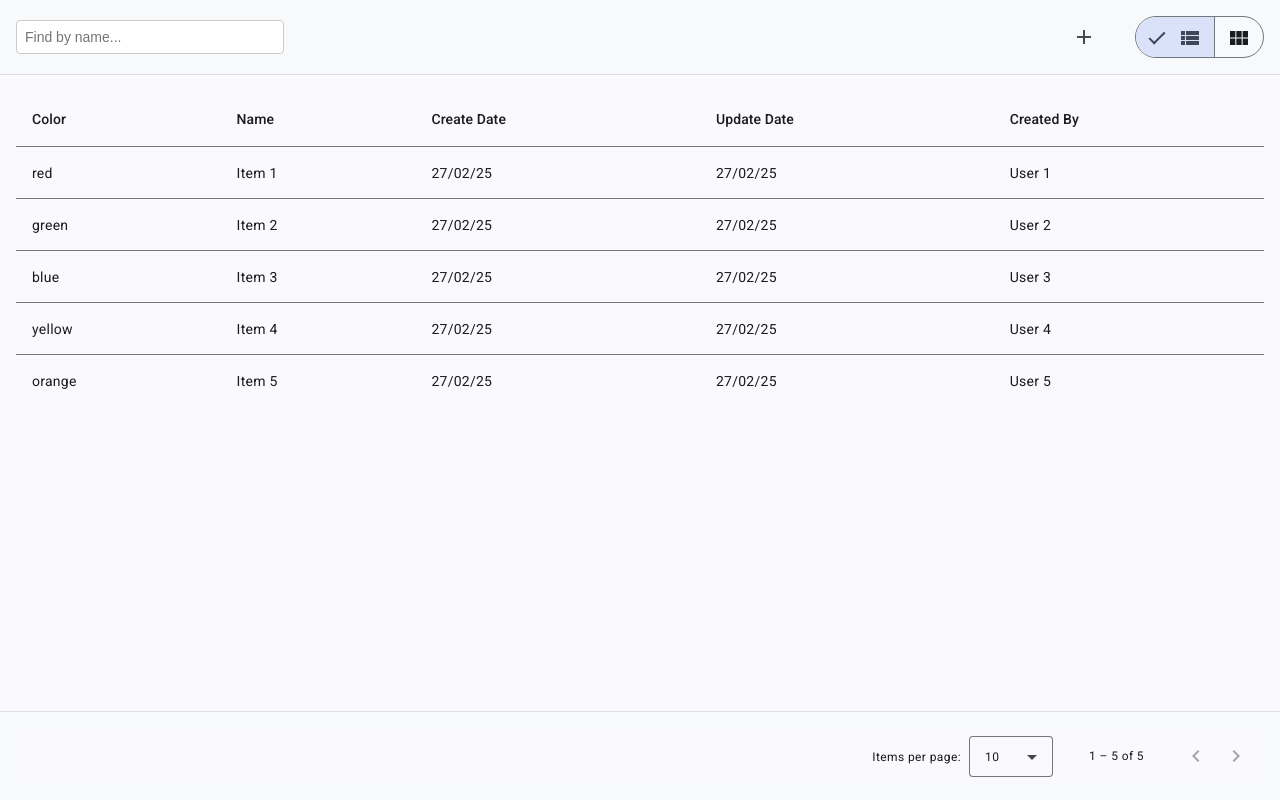
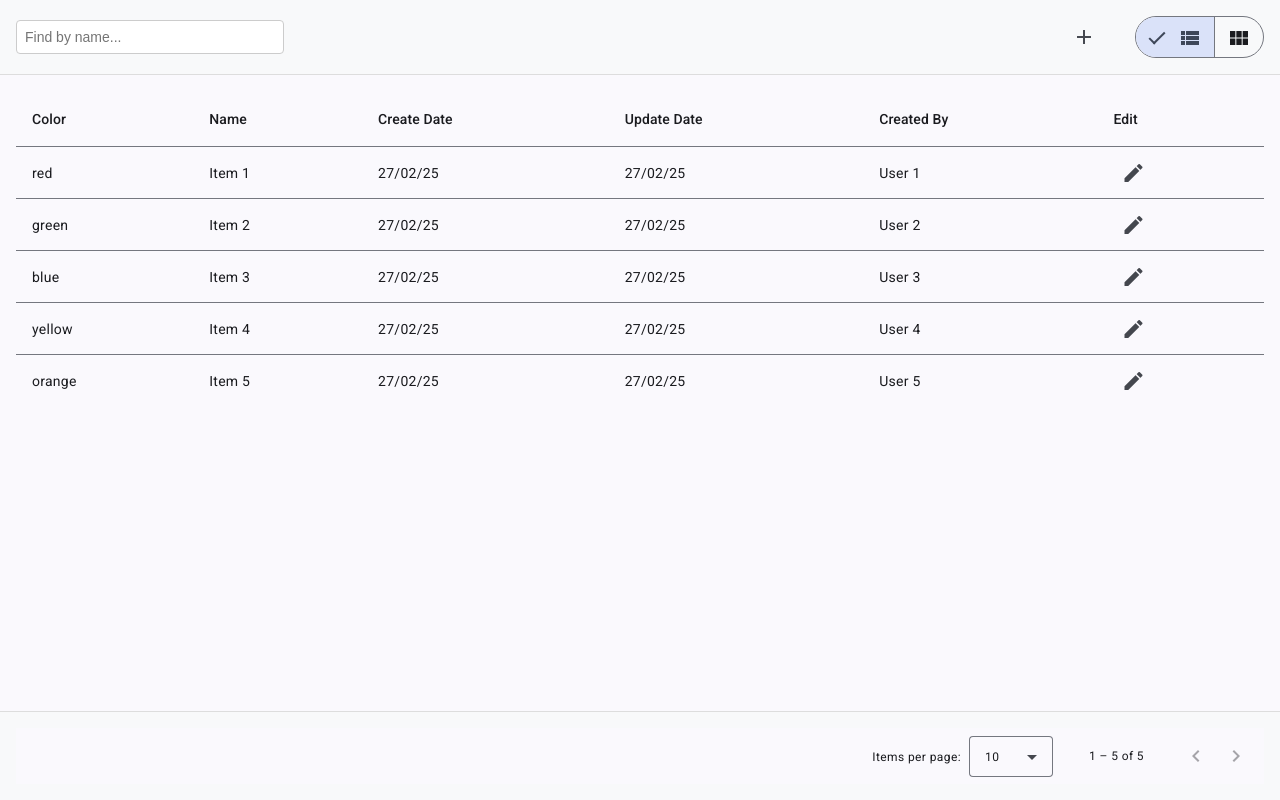
Before and after one commit to 203876149/items-manager, an Angular app: page / in a window 1280 px wide. Built offline with nearby package versions, Linux system fonts and the light colour scheme.

Commit message:
edit items

```diff
--- a/src/app/componenents/edit-item/edit-item.component.html
+++ b/src/app/componenents/edit-item/edit-item.component.html
@@ -1,5 +1,5 @@
 <div class="tag-form">
-<h3 class="title">Create New</h3>
+<h3 class="title">{{ mode === 'edit' ? 'Edit Item' : 'Create New' }}</h3>
 <form [formGroup]="form" (ngSubmit)="onSubmit()">
   <div class="form-fields">
     <mat-form-field>
@@ -10,7 +10,7 @@
     <mat-form-field>
       <mat-label>User Name</mat-label>
       <mat-label>Name</mat-label>
-      <input matInput placeholder="Type user name..." formControlName="userName">
+      <input matInput placeholder="Type user name..." formControlName="createdBy">
     </mat-form-field>
 
     <mat-form-field>
--- a/src/app/componenents/edit-item/edit-item.component.ts
+++ b/src/app/componenents/edit-item/edit-item.component.ts
@@ -1,5 +1,7 @@
-import {ChangeDetectionStrategy, Component, EventEmitter, Output} from '@angular/core';
+import {ChangeDetectionStrategy, Component, EventEmitter, Input, Output} from '@angular/core';
 import {FormControl, FormGroup, Validators} from '@angular/forms';
+import {ItemsStoreService} from '../../services/items-store.service';
+import {IItem} from '../../models/item.model';
 
 @Component({
   selector: 'app-edit-item',
@@ -12,28 +14,40 @@ export class EditItemComponent {
 
   form: FormGroup = new FormGroup({
     name: new FormControl<any>('', Validators.required),
-    userName: new FormControl<any>('', Validators.required),
+    createdBy: new FormControl<any>('', Validators.required),
     color: new FormControl<any>('', Validators.required),
     description: new FormControl<any>('', Validators.required)
   });
 
+  mode: 'create' | 'edit' = 'create';
+
   @Output() close = new EventEmitter<boolean>();
+  @Input() set editItem(item: IItem | null) {
+    if (item) {
+      this.mode = 'edit';
+      this.form.patchValue(item);
+      this.#editItem = item;
+    } else {
+      this.mode = 'create';
+      this.form.reset();
+      this.#editItem = null;
+    }
+  }
+  #editItem: IItem | null = null;
 
-  constructor() {}
-
-
-  save() {
-    // Save the item
-  }
-
-  protected readonly FormControl = FormControl;
+  constructor(private itemsStoreService: ItemsStoreService) {}
 
   onCancel() {
     this.close.emit(false);
   }
 
   onSubmit() {
-    console.log(this.form.value);
+    if (this.form.invalid) return;
+    if (this.mode === 'create') {
+      this.itemsStoreService.addItem(this.form.value);
+    } else {
+      this.itemsStoreService.updateItem({...this.#editItem, ...this.form.value});
+    }
     this.close.emit(true);
   }
 }
--- a/src/app/componenents/items-table/items-table.component.html
+++ b/src/app/componenents/items-table/items-table.component.html
@@ -25,6 +25,15 @@
     <td mat-cell *matCellDef="let element"> {{element.createdBy}} </td>
   </ng-container>
 
+  <ng-container matColumnDef="id">
+    <th mat-header-cell *matHeaderCellDef> Edit </th>
+    <td mat-cell *matCellDef="let element">
+      <button mat-icon-button title="edit" color="accent" (click)="onEditItem(element)">
+        <mat-icon>edit</mat-icon>
+      </button>
+    </td>
+  </ng-container>
+
   <tr mat-header-row *matHeaderRowDef="displayedColumns"></tr>
   <tr mat-row *matRowDef="let row; columns: displayedColumns;"></tr>
 </table>
--- a/src/app/componenents/items-table/items-table.component.ts
+++ b/src/app/componenents/items-table/items-table.component.ts
@@ -1,4 +1,4 @@
-import {ChangeDetectionStrategy, Component, input} from '@angular/core';
+import {ChangeDetectionStrategy, Component, EventEmitter, input, Output} from '@angular/core';
 import {IItem} from '../../models/item.model';
 
 @Component({
@@ -11,10 +11,11 @@ import {IItem} from '../../models/item.model';
 export class ItemsTableComponent {
 
   itemsList = input.required<Array<IItem>>();
-  displayedColumns = ['color', 'name', 'createdAt', 'updatedAt', 'createdBy'];
+  displayedColumns = ['color', 'name', 'createdAt', 'updatedAt', 'createdBy', 'id'];
+  @Output() editItem = new EventEmitter<IItem>();
 
 
-  ngOnInit() {
+  onEditItem(element: IItem) {
+    this.editItem.emit(element);
   }
-
 }
--- a/src/app/componenents/items-view/items-view.component.html
+++ b/src/app/componenents/items-view/items-view.component.html
@@ -5,7 +5,7 @@
     position="end" mode="over" [opened]="false"
     [fixedInViewport]="false" [fixedTopGap]="0"
     [fixedBottomGap]="0">
-    <app-edit-item (close)="sidenav.toggle(false)"/>
+    <app-edit-item (close)="sidenav.toggle(false).then(editItem = null)" [editItem]="editItem"/>
   </mat-sidenav>
   <mat-sidenav-content>
 
@@ -15,7 +15,7 @@
         <input type="text" name="filter" placeholder="Find by name..." [ngModel]="filter()" (ngModelChange)="filter.set($event)"/>
       </form>
       <div class="items-toolbar">
-        <button mat-icon-button matTooltip="Add new item" (click)="sidenav.toggle()">
+        <button mat-icon-button matTooltip="Add new item" (click)="editItem = null; sidenav.toggle();">
           <mat-icon>add</mat-icon>
         </button>
         <mat-button-toggle-group (change)="changeView($event)" [value]="viewMode">
@@ -27,7 +27,7 @@
 
     <div class="content">
       @if (viewMode === 'table') {
-        <app-items-table [itemsList]="displayItems() || []"></app-items-table>
+        <app-items-table [itemsList]="displayItems() || []" (editItem)="onEditItem($event)"></app-items-table>
       }
       @else {
         <app-items-tile [itemsList]="displayItems() || []"></app-items-tile>
--- a/src/app/componenents/items-view/items-view.component.ts
+++ b/src/app/componenents/items-view/items-view.component.ts
@@ -1,8 +1,18 @@
-import {ChangeDetectionStrategy, Component, computed, inject, model, signal, untracked} from '@angular/core';
+import {
+  ChangeDetectionStrategy,
+  Component,
+  computed,
+  inject,
+  model,
+  signal,
+  ViewChild
+} from '@angular/core';
 import {ItemsStoreService} from '../../services/items-store.service';
 import {MatButtonToggleChange} from '@angular/material/button-toggle';
 import {toSignal} from '@angular/core/rxjs-interop';
 import {PageEvent} from '@angular/material/paginator';
+import {IItem} from '../../models/item.model';
+import {MatSidenav} from '@angular/material/sidenav';
 
 @Component({
   selector: 'app-items-view',
@@ -17,11 +27,17 @@ export class ItemsViewComponent {
 
   viewMode: 'table' | 'tile' = 'table';
 
+  @ViewChild('sidenav') sidenav!: MatSidenav;
+
+  editItem: IItem | null = null;
+
 
 
   filter = model<string>('');
 
-  itemsList = toSignal(inject(ItemsStoreService).itemsList);
+  itemsStoreService = inject(ItemsStoreService);
+
+  itemsList = toSignal(this.itemsStoreService.itemsList);
 
   pagination = signal({pageSize: 10, pageIndex: 0});
 
@@ -29,6 +45,9 @@ export class ItemsViewComponent {
     return (this.itemsList()?.filter(item => !this.filter().length || item.name.toLowerCase().includes(this.filter().toLowerCase())) || [])
       .slice(this.pagination().pageIndex * this.pagination().pageSize, (this.pagination().pageIndex + 1) * this.pagination().pageSize);
   })
+
+  ngOnInit() {
+  }
 
 
   changeView($event: MatButtonToggleChange) {
@@ -38,4 +57,9 @@ export class ItemsViewComponent {
   setPagination($event: PageEvent) {
     this.pagination.set({pageSize: $event.pageSize, pageIndex: $event.pageIndex});
   }
+
+  onEditItem($event: IItem) {
+    this.editItem = $event;
+    this.sidenav.toggle(true);
+  }
 }
--- a/src/app/services/items-store.service.ts
+++ b/src/app/services/items-store.service.ts
@@ -15,6 +15,12 @@ export class ItemsStoreService {
     return this.#itemsList.asObservable();
   }
 
+  addItem(item: Partial<IItem>) {
+    console.log('Adding item', item);
+    const newItem = {...item, id: this.#itemsList.value.length + 1, createdAt: new Date(), updatedAt: new Date()} as IItem;
+    this.#itemsList.next([...this.#itemsList.value, newItem]);
+  }
+
   getItems(): IItem[] {
     return [
       {id: 1, name: 'Item 1', color: 'red', createdAt: new Date(), updatedAt: new Date(), createdBy: 'User 1'},
@@ -24,4 +30,11 @@ export class ItemsStoreService {
       {id: 5, name: 'Item 5', color: 'orange', createdAt: new Date(), updatedAt: new Date(), createdBy: 'User 5'},
     ];
   }
+
+  updateItem(value: IItem) {
+    const items = this.#itemsList.value;
+    const index = items.findIndex(item => item.id === value.id);
+    items[index] = value;
+    this.#itemsList.next([...items]);
+  }
 }
```
